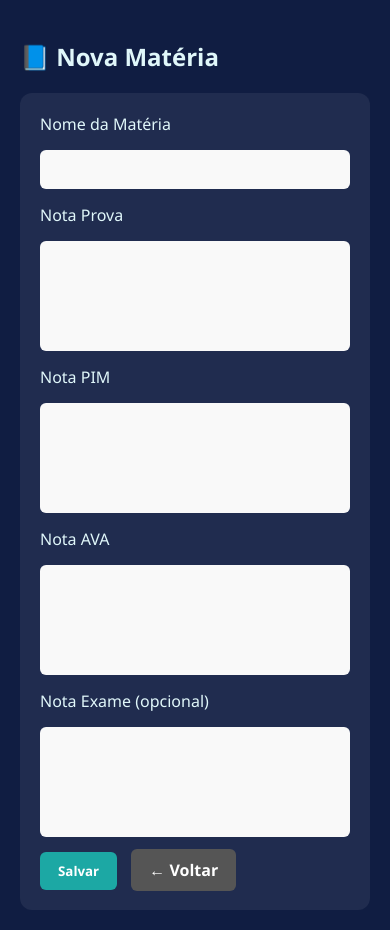
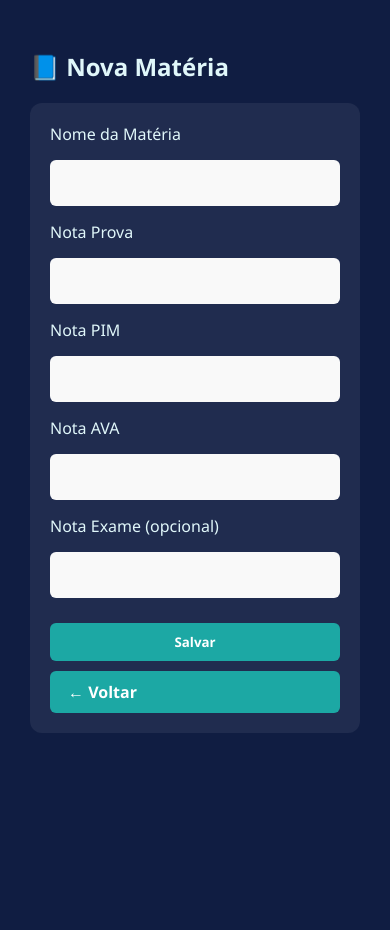
Before and after one commit to Jesiel-Pedroza/sistema-notas, a Flask app: page /nova_materia in a window 390 px wide. After the commit the page ends 733 px from the top, so only its background shows below. Run offline with Flask 3, Linux system fonts and the light colour scheme; a user stored in the database is signed in.

Commit message:
Limites de campo e responsividade na página Nova Matéria

```diff
--- a/static/style.css
+++ b/static/style.css
@@ -247,3 +247,39 @@ td {
     max-width: 90%;
   }
 }
+/* FORMATAÇÃO DOS INPUTS */
+input[type="text"],
+input[type="number"] {
+  max-width: 500px;
+  width: 100%;
+  box-sizing: border-box;
+}
+
+/* BOTÕES RESPONSIVOS */
+.form-buttons {
+  display: flex;
+  flex-wrap: wrap;
+  gap: 10px;
+  margin-top: 10px;
+}
+
+.form-buttons .btn {
+  flex: 1;
+  min-width: 120px;
+}
+
+/* MOBILE: MELHORAR ESPAÇAMENTO E TAMANHO */
+@media (max-width: 480px) {
+  .form-materia input {
+    font-size: 16px;
+    padding: 12px;
+  }
+
+  .form-buttons {
+    flex-direction: column;
+  }
+
+  .dashboard-container {
+    padding: 10px;
+  }
+}
--- a/templates/nova_materia.html
+++ b/templates/nova_materia.html
@@ -11,27 +11,27 @@
       <h2>📘 Nova Matéria</h2>
     </div>
     <form method="POST" class="form-materia">
+  <label>Nome da Matéria</label>
+  <input type="text" name="nome" maxlength="30" required>
 
-      <label for="nome">Nome da Matéria</label>
-      <input type="text" id="nome" name="nome" maxlength="30" class="input-materia" required>
+  <label>Nota Prova</label>
+  <input type="number" name="prova" step="0.01" max="10" required>
 
-      <label for="prova">Nota Prova</label>
-      <input type="number" id="prova" name="prova" step="0.01" maxlength="5" class="input-curta" required>
+  <label>Nota PIM</label>
+  <input type="number" name="pim" step="0.01" max="10" required>
 
-      <label for="pim">Nota PIM</label>
-      <input type="number" id="pim" name="pim" step="0.01" maxlength="5" class="input-curta" required>
+  <label>Nota AVA</label>
+  <input type="number" name="ava" step="0.01" max="10" required>
 
-      <label for="ava">Nota AVA</label>
-      <input type="number" id="ava" name="ava" step="0.01" maxlength="5" class="input-curta" required>
+  <label>Nota Exame (opcional)</label>
+  <input type="number" name="ex" step="0.01" max="10">
 
-      <label for="ex">Nota Exame (opcional)</label>
-      <input type="number" id="ex" name="ex" step="0.01" maxlength="5" class="input-curta">
+  <div class="form-buttons">
+    <button type="submit" class="btn">Salvar</button>
+    <a href="/dashboard" class="btn btn-secondary">← Voltar</a>
+  </div>
+</form>
 
-      <div class="form-buttons">
-        <button type="submit" class="btn">Salvar</button>
-        <a href="/dashboard" class="btn btn-voltar">← Voltar</a>
-      </div>
-    </form>
   </div>
 </body>
 </html>
```
